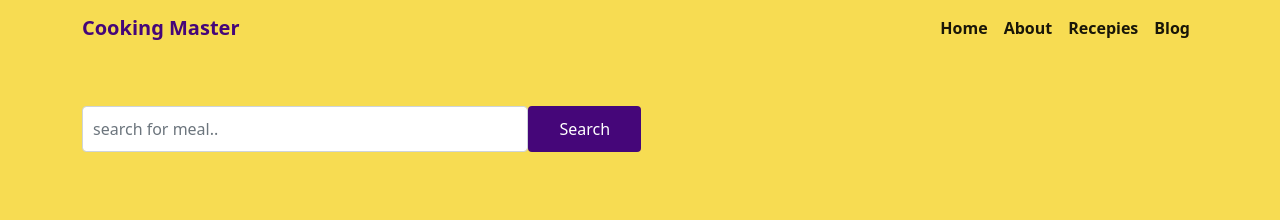
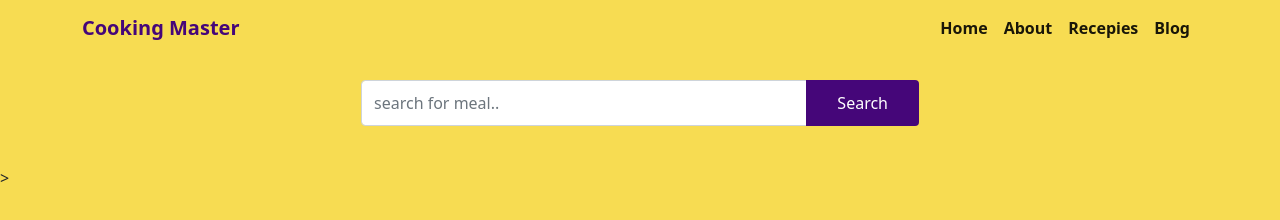
Before and after one commit to simplysamiul/Assignment-5-afterReject, a plain HTML site: page index.html in a window 1280 px wide. Drawn offline with nearby package versions, Linux system fonts and the light colour scheme; no server answers.

Commit message:
added code

```diff
--- a/apiCall.js
+++ b/apiCall.js
@@ -1,29 +1,42 @@
-fetch("https://www.themealdb.com/api/json/v1/1/categories.php")
-.then(res => res.json())
-.then(data => displayFoodList(data.categories));
-
-const displayFoodList = foods =>{
-    const foodCatagoriesDiv = document.getElementById("foodCatagories");
-    for (let i = 0; i < foods.length; i++) {
-        const individualFood = foods[i];
-        const individualFoodDiv = document.createElement("div");
-
-        const foodInfo = `
-        <div class ="foodCard">
-        <div class="card">
-        <img class="bg-dark" src="${individualFood.strCategoryThumb}" class="card-img-top" alt="...">
-        <div class="card-body">
-        <button class="btn" onclick="displayFoodDetails('${individualFood.strCategory}')">${individualFood.strCategory}</button>
-        </div>
-        </div>
-        </div>
-        `;
-        individualFoodDiv.innerHTML = foodInfo;
-        foodCatagoriesDiv.appendChild(individualFoodDiv);
-    }
+const searchHandler = () =>{
+    const inputMeals = document.getElementById('inputMeal')
+    const getInputMeals = inputMeals .value
+    const url = 'https://www.themealdb.com/api/json/v1/1/search.php?s=${foodName}';
+    fetch(url)
+    .then(res => res.json)
+    .then(data => console.log(data.meals));
 }
 
-const displayFoodDetails = name =>{
-    console.log(name);
 
-}
+
+
+
+// fetch("https://www.themealdb.com/api/json/v1/1/categories.php")
+// .then(res => res.json())
+// .then(data => displayFoodList(data.categories));
+
+// const displayFoodList = foods =>{
+//     const foodCatagoriesDiv = document.getElementById("foodCatagories");
+//     for (let i = 0; i < foods.length; i++) {
+//         const individualFood = foods[i];
+//         const individualFoodDiv = document.createElement("div");
+
+//         const foodInfo = `
+//         <div class ="foodCard">
+//         <div class="card">
+//         <img class="bg-dark" src="${individualFood.strCategoryThumb}" class="card-img-top" alt="...">
+//         <div class="card-body">
+//         <button class="btn" onclick="displayFoodDetails('${individualFood.strCategory}')">${individualFood.strCategory}</button>
+//         </div>
+//         </div>
+//         </div>
+//         `;
+//         individualFoodDiv.innerHTML = foodInfo;
+//         foodCatagoriesDiv.appendChild(individualFoodDiv);
+//     }
+// }
+
+// const displayFoodDetails = name =>{
+//     console.log(name);
+
+// }
--- a/index.html
+++ b/index.html
@@ -6,11 +6,11 @@
     <meta name="viewport" content="width=device-width, initial-scale=1.0">
     <link href="https://cdn.jsdelivr.net/npm/bootstrap@5.0.0-beta1/dist/css/bootstrap.min.css" rel="stylesheet" integrity="sha384-giJF6kkoqNQ00vy+HMDP7azOuL0xtbfIcaT9wjKHr8RbDVddVHyTfAAsrekwKmP1" crossorigin="anonymous">
     <link rel="stylesheet" href="https://cdnjs.cloudflare.com/ajax/libs/font-awesome/5.15.2/css/all.min.css" integrity="sha512-HK5fgLBL+xu6dm/Ii3z4xhlSUyZgTT9tuc/hSrtw6uzJOvgRr2a9jyxxT1ely+B+xFAmJKVSTbpM/CuL7qxO8w==" crossorigin="anonymous" />
-    <title>Document</title>
+    <link rel="shortcut icon" href="favicon/cooking-master.png" type="image/x-icon">
+    <title>Cooking Master</title>
     <link rel="stylesheet" href="style.css">
 </head>
 <body>
-    <main>
     <nav class="navbar navbar-expand-lg navbar-light">
         <div class="container">
           <a class="navbar-brand" style="color: #450679; font-weight: 600;">Cooking Master</a>
@@ -36,16 +36,15 @@
         </div>
       </nav>
 
-      <form action="">
+      <main>
+      <section class="meal-search-box m-3 p-2">
           <div class="container">
-          <div class="searchBar d-flex justify-content-center">
-            <input class="form-control" type="text" placeholder="search for meal..">
+          <div class="search-area input-group mb-3">
+            <input id="inputMeal" class="form-control" type="text" placeholder="search for meal..">
+            <button onclick="searchHandler()" id="searchMeal" class="btn" style="background:  #450679; color: white;padding: 10px 30px;">Search</button>
+      </div>
         </div>
-        <div class="submit-area">
-            <button class="btn" style="background:  #450679; color: white;padding: 10px 30px;">Search</button>
-        </div>
-        </div>
-    </form>
+    </section>>
 
 
 
@@ -57,7 +56,7 @@
     </div>
 </main>
 
-
+    <!-- js flie link -->
     <script src="apiCall.js"></script>
 </body>
 </html>
--- a/style.css
+++ b/style.css
@@ -6,6 +6,11 @@ body{
 }
 #navbarNav ul a{
     font-weight: 600;
+}
+.search-area{
+    width: 50%;
+    margin: auto;
+
 }
 .card-body a{
 
@@ -17,28 +22,15 @@ body{
     font-weight: 600;
 }
 .card{
-    border-radius: 10px 50px;
+    border-radius: 10px 10px;
     width: 300px;
 
 }
 .card img{
-    border-radius: 10px 50px;
+    border-radius: 10px 10px;
 }
 .foodCard{
     float: left;
     padding: 10px 10px 10px 0;
 
 }
-form input{
-    padding: 10px 10px !important;
-}
-form{
-    margin: 50px 0;
-    display: flex;
-    justify-content: center;
-}
-.searchBar{
-    width: 40%;
-    float: left;
-
-}
```
Also changed, not shown: favicon/cooking-master.png (added).
